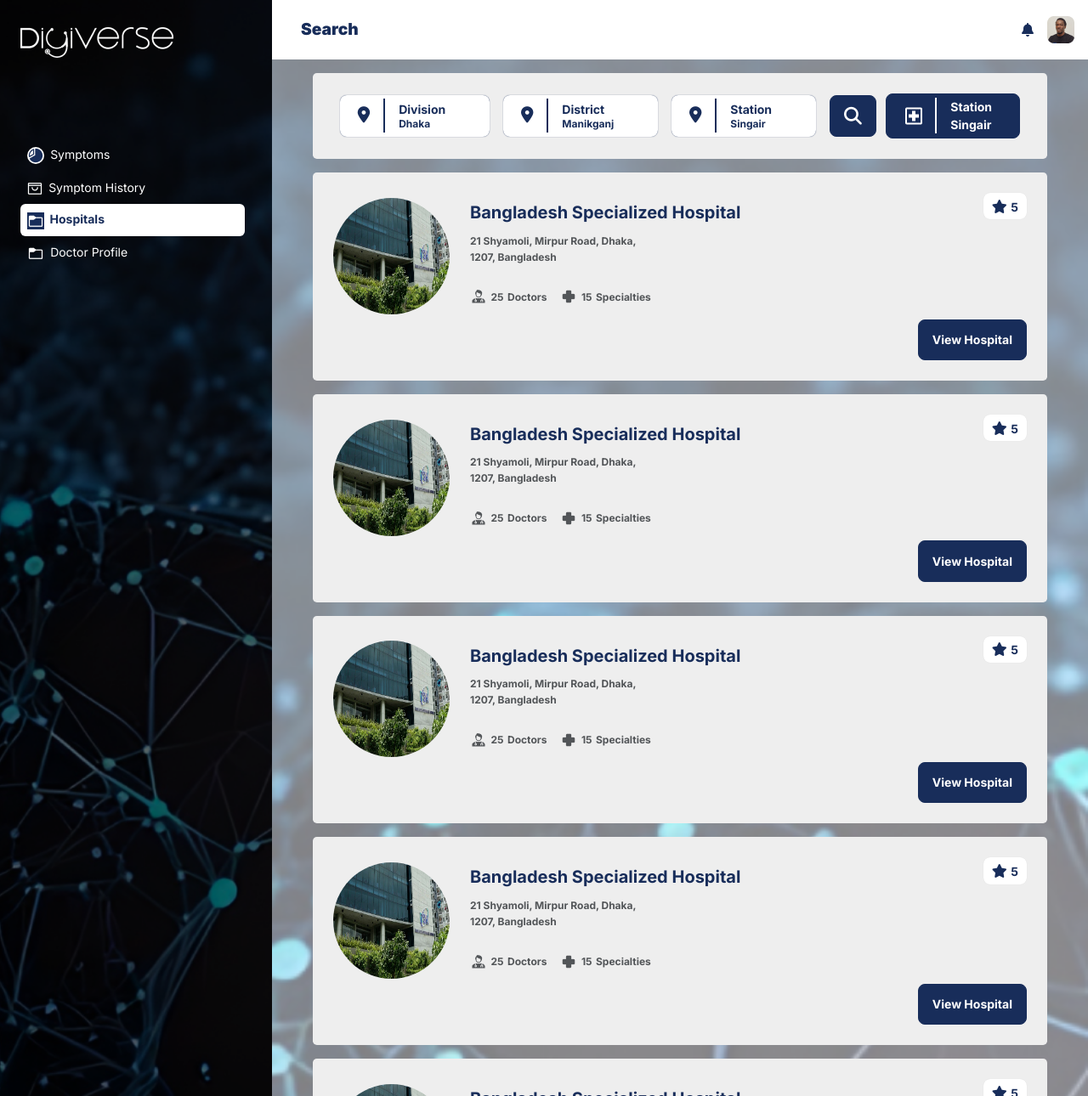
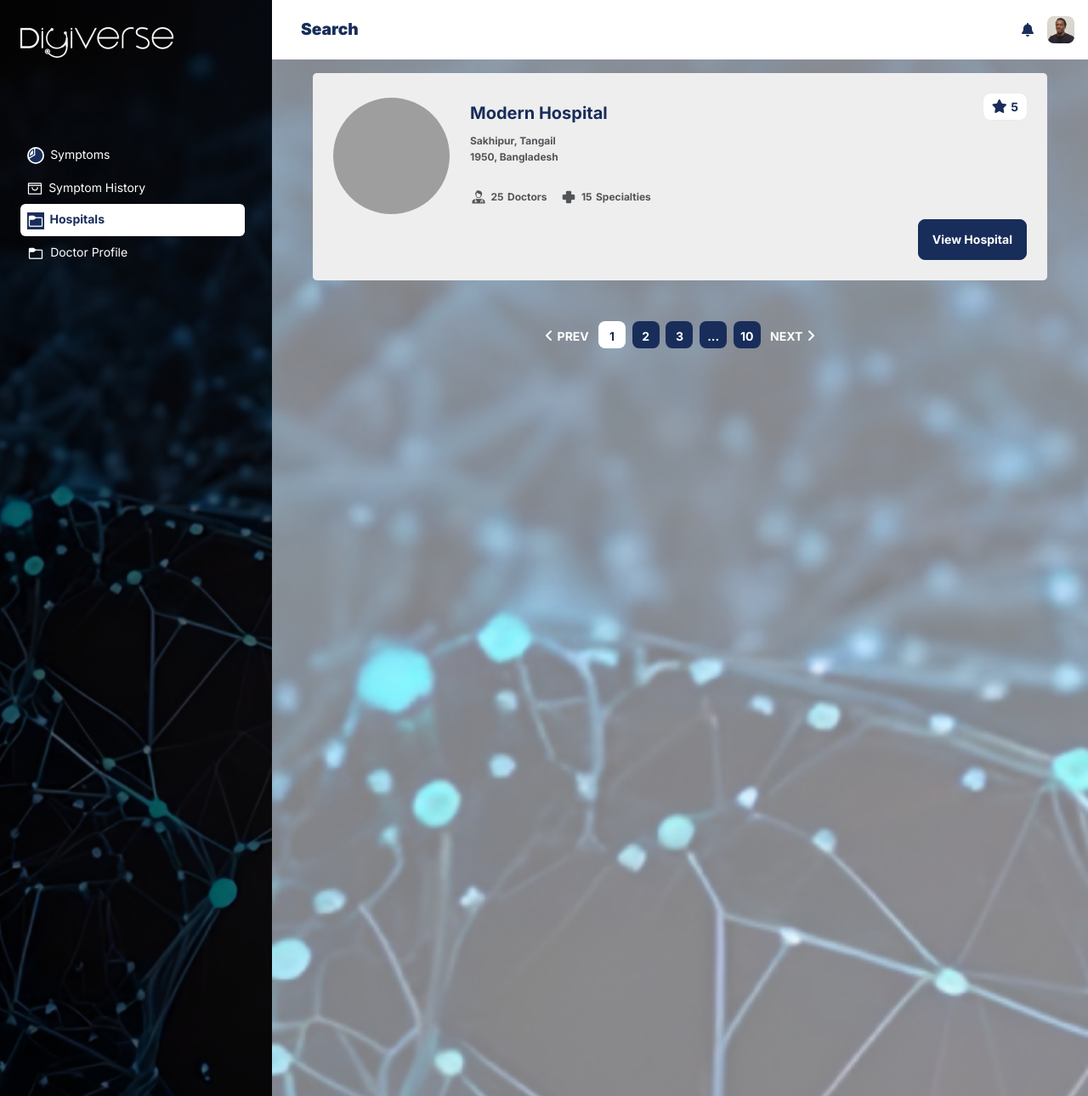
Before and after one commit to Salman13201016/django_dep_recom, a Django app: page /hospital/index/ in a window 1280 px wide, after a click on "Hospitals". Shown: the whole page at 85% size. Run offline with Django 4.2, Linux system fonts and the light colour scheme; data comes from the database, SQL or seed files in the repository; grey boxes are pictures that could not be loaded.

Commit message:
hospital data query done

```diff
--- a/From_Doccure/hospital/views.py
+++ b/From_Doccure/hospital/views.py
@@ -1,5 +1,9 @@
 from django.shortcuts import render,redirect
 from . models import hospital_categories
+from division.models import Division_Name
+from district.models import District_Name
+from station.models import Station
+from address.models import address_name
 from django.contrib import messages
 from django.db import IntegrityError
 from . import models
@@ -7,14 +11,14 @@ from . import models
 # Create your views here.
 
 def Hospital_Name_panel(request):
-    # if 'user_id' in request.session:
+    if 'user_id' in request.session:
         hospital_data = hospital_categories.objects.values('hos_cat').distinct()
         storage = messages.get_messages(request)
         storage.used = True
         context = {'hos_data':hospital_data,}
-    # else:
-    #     return redirect('aut_login')
-        return render(request,'form/Hospital/hospital.html', context)
+    else:
+        return redirect('aut_login')
+    return render(request,'form/Hospital/hospital.html', context)
 
 def Hospital_Name_store(request):
 
@@ -29,15 +33,31 @@ def Hospital_Name_store(request):
             hospital_model = models.hospital_categories()
             hospital_model.hos_cat = hos_cat
             hospital_model.save()
-            messages.success(request, 'The Hospital name hase been inserted Successfully')
+            messages.success(request, 'The Hospital category name hase been inserted Successfully')
             return redirect('/hospital/')
 
     except (IntegrityError) as e:
-        messages.error(request, 'The Hospital name hase been inserted Successfully')
+        messages.error(request, 'The Hospital category name hase been inserted Successfully')
 
 
 def hospitals_index_page(request):
-    return render(request,'hospitals/hospital_all_code/index.html')
+    divi_data = Division_Name.objects.values('division').distinct()
+    dist_data = District_Name.objects.select_related('divi_fk').values('id','district','divi_fk').distinct()
+    station_data = Station.objects.select_related('dis_fk','divi_fk').values('divi_fk','dis_fk','station').distinct()
+    hospital_cat_data = hospital_categories.objects.values('hos_cat').distinct()
+    hospital_details_data = address_name.objects.select_related('division_fk','district_fk','station_fk','hos_type_fk').filter().values('id','division_fk','district_fk','station_fk','hos_type_fk','hos_name','zip_code','address','image','description')
+    hospital_data = hospital_details_data.order_by('-id')[:10]
+
+
+    context = {
+        'divi_data':divi_data,
+        'dist_cat':dist_data,
+        'station_data':station_data,
+        'hosp_cat_data':hospital_cat_data,
+        'hospital_data':hospital_data,
+
+        }
+    return render(request,'hospitals/hospital_all_code/index.html', context)
 
 # def hospitals_common_page(request):
 #     return render(request,'hospitals/hospital_all_code/common_code.html')
--- a/From_Doccure/templates/form/Address/address.html
+++ b/From_Doccure/templates/form/Address/address.html
@@ -58,9 +58,9 @@
                                               </select>
                                         </div>
                                         <div class="form-group">
-                                            <label for="exampleSelectGender">Select Hospital Name</label>
+                                            <label for="exampleSelectGender">Select Hospital Category Name</label>
                                               <select class="form-control" id="exampleSelectGender" name="Hos_fk">
-                                                <option>Select Hospital</option>
+                                                <option>Select Hospital Category</option>
                                                 {% for data_hosptal in hosp_data %}
                                                 <option value="{{ data_hosptal.id }}">{{ data_hosptal.hos_cat }}</option>
                                                 {% endfor %}
--- a/From_Doccure/templates/form/Hospital/hospital.html
+++ b/From_Doccure/templates/form/Hospital/hospital.html
@@ -16,7 +16,7 @@
 						<div class="col-lg-12">
 							<div class="card">
 								<div class="card-header">
-									<h4 class="card-title">Hospital Name Inputs</h4>
+									<h4 class="card-title">Hospital Category Inputs</h4>
 								</div>
 								<div class="container-scroller">
 									{% if messages %}
@@ -31,7 +31,7 @@
 									<form class="forms-sample" method="POST" action="{% url 'hospital_store' %}" enctype="multipart/form-data">
 									  {% csrf_token %}
 									  <div class="form-group">
-										<label for="exampleInputName1"><h5 >Hospital Name</h5></label>
+										<label for="exampleInputName1"><h5 >Hospital Category</h5></label>
 										<input type="text" class="form-control" id="exampleInputName1" placeholder="Hospital Name" name="hos_cat">
 									  </div>
 									  <button type="submit" class="btn btn-primary me-2">Submit</button>
--- a/From_Doccure/templates/hospitals/hospital_all_code/index.html
+++ b/From_Doccure/templates/hospitals/hospital_all_code/index.html
@@ -5,7 +5,7 @@
     {% block content %}
     <!-- Hospital list upper row -->
      <!-- Hospital list upper row -->
-     <div class="hospital_content_body">
+     {% comment %} <div class="hospital_content_body">
         <div class="hospital_body_top h_body_single">
             <div class="hospital_top_left">
                 <div class="top_left_inner">
@@ -50,12 +50,61 @@
                 </div>
             </div>
         </div>
-    </div>
+    </div> {% endcomment %}
 
     <!-- Hospital List Main div -->
     <div class="h_list_group">
         <ul class="h_list_ul">
             <!-- Hospital list single -->
+            <li class="h_list_single">
+                {% for hospital in hospital_data %}
+                <div class="h_single_content">
+
+                    <div class="h_photo_data">
+
+                        <div class="h_photo">
+                            <img src="/media/{{ hospital.image }}" alt="image">
+                        </div>
+                        <div class="h_data">
+                            <!-- Hospital Link -->
+                            <h2><a class="h_title_blue" href="#">{{ hospital.hos_name }}</a></h2>
+                            <div class="h_single_locate_div">
+                                <p class="h_location_city">{{ hospital.address }}</p>
+                                <p class="h_location_country">{{ hospital.zip_code }}, Bangladesh</p>
+                            </div>
+                            <div class="h_doctor_div">
+                                <p class="h_doctors">
+                                    <img src="{% static 'hospital_update_design/asset/images/Icons/healthicons_doctor-male.png' %}" alt="">
+
+                                    <!-- doctor count -->
+                                    <span class="h_doctor_count">25</span>
+                                    <span class="h_doctor_count">Doctors</span>
+                                </p>
+                                <p class="h_specialists">
+                                    <img src="{% static 'hospital_update_design/asset/images/Icons/fluent_doctor-24-filled.png' %}" alt="">
+                                    <!-- Specialist count -->
+                                    <span class="h_doctor_count">15</span>
+                                    <span class="h_doctor_count">Specialties</span>
+                                </p>
+                            </div>
+                        </div>
+
+                    </div>
+
+                    <div class="h_single_rating">
+                        <button class="h_rating_btn">
+                            <i class="fa-solid fa-star"></i>
+                            <!-- rating -->
+                            <span class="h_rating_count">5</span>
+                        </button>
+                    </div>
+                </div>
+                <div class="h_single_btn">
+                    <a class="btn_blue" href="{{ hospital.description }}">View Hospital</a>
+                </div>
+                {% endfor %}
+            </li>
+            {% comment %} <!-- Hospital list single -->
             <li class="h_list_single">
                 <div class="h_single_content">
                     <div class="h_photo_data">
@@ -484,50 +533,7 @@
                 <div class="h_single_btn">
                     <a class="btn_blue" href="#">View Hospital</a>
                 </div>
-            </li>
-            <!-- Hospital list single -->
-            <li class="h_list_single">
-                <div class="h_single_content">
-                    <div class="h_photo_data">
-                        <div class="h_photo">
-                            <img src="{% static 'hospital_update_design/asset/images/hospitals/BSHL1.webp' %}" alt="">
-                        </div>
-                        <div class="h_data">
-                            <!-- Hospital Link -->
-                            <h2><a class="h_title_blue" href="#">Bangladesh Specialized Hospital</a></h2>
-                            <div class="h_single_locate_div">
-                                <p class="h_location_city">21 Shyamoli, Mirpur Road, Dhaka,</p>
-                                <p class="h_location_country">1207, Bangladesh</p>
-                            </div>
-                            <div class="h_doctor_div">
-                                <p class="h_doctors">
-                                    <img src="{% static 'hospital_update_design/asset/images/Icons/healthicons_doctor-male.png' %}" alt="">
-
-                                    <!-- doctor count -->
-                                    <span class="h_doctor_count">25</span>
-                                    <span class="h_doctor_count">Doctors</span>
-                                </p>
-                                <p class="h_specialists">
-                                    <img src="{% static 'hospital_update_design/asset/images/Icons/fluent_doctor-24-filled.png' %}" alt="">
-                                    <!-- Specialist count -->
-                                    <span class="h_doctor_count">15</span>
-                                    <span class="h_doctor_count">Specialties</span>
-                                </p>
-                            </div>
-                        </div>
-                    </div>
-                    <div class="h_single_rating">
-                        <button class="h_rating_btn">
-                            <i class="fa-solid fa-star"></i>
-                            <!-- rating -->
-                            <span class="h_rating_count">5</span>
-                        </button>
-                    </div>
-                </div>
-                <div class="h_single_btn">
-                    <a class="btn_blue" href="#">View Hospital</a>
-                </div>
-            </li>
+            </li> {% endcomment %}
         </ul>
     </div>
 
```
Also changed, not shown: From_Doccure/media/productimg/2017-09-02.jpg (added), From_Doccure/media/productimg/202205230536ibf_logo.png (added), From_Doccure/media/productimg/patient4.jpg (deleted).
